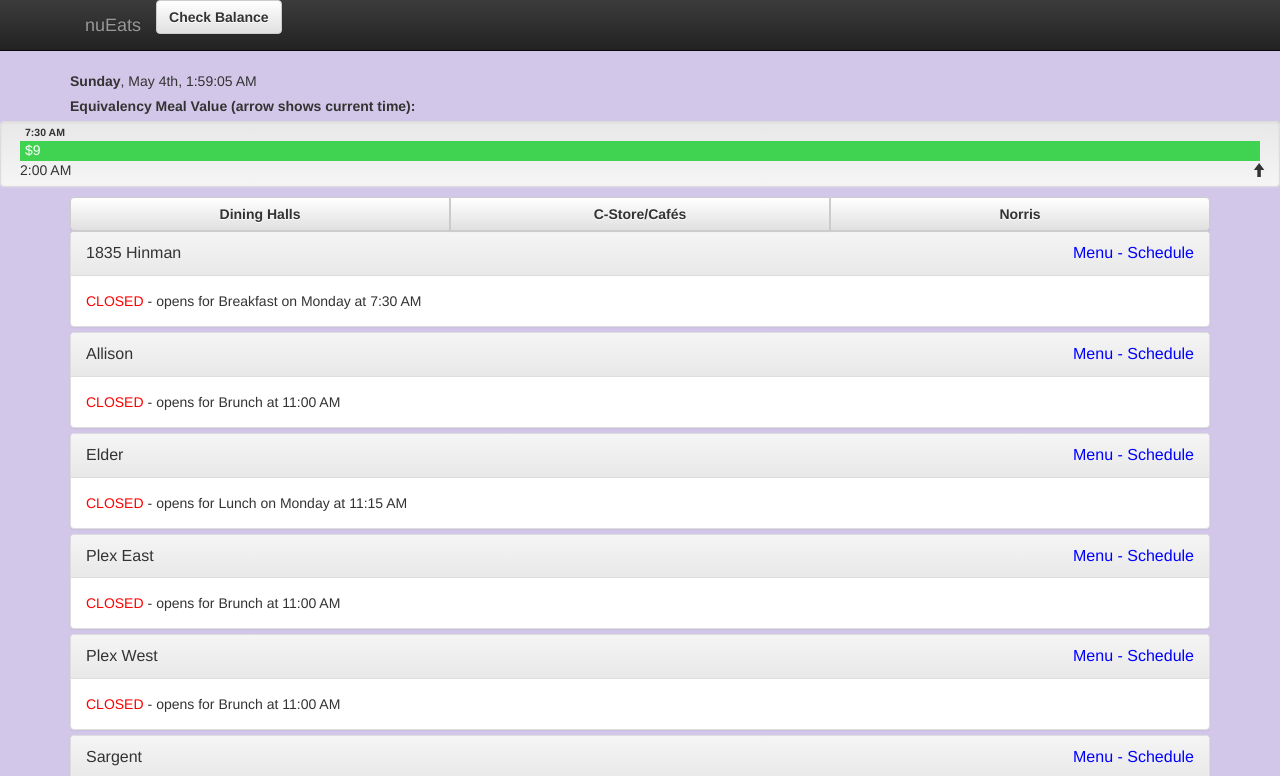
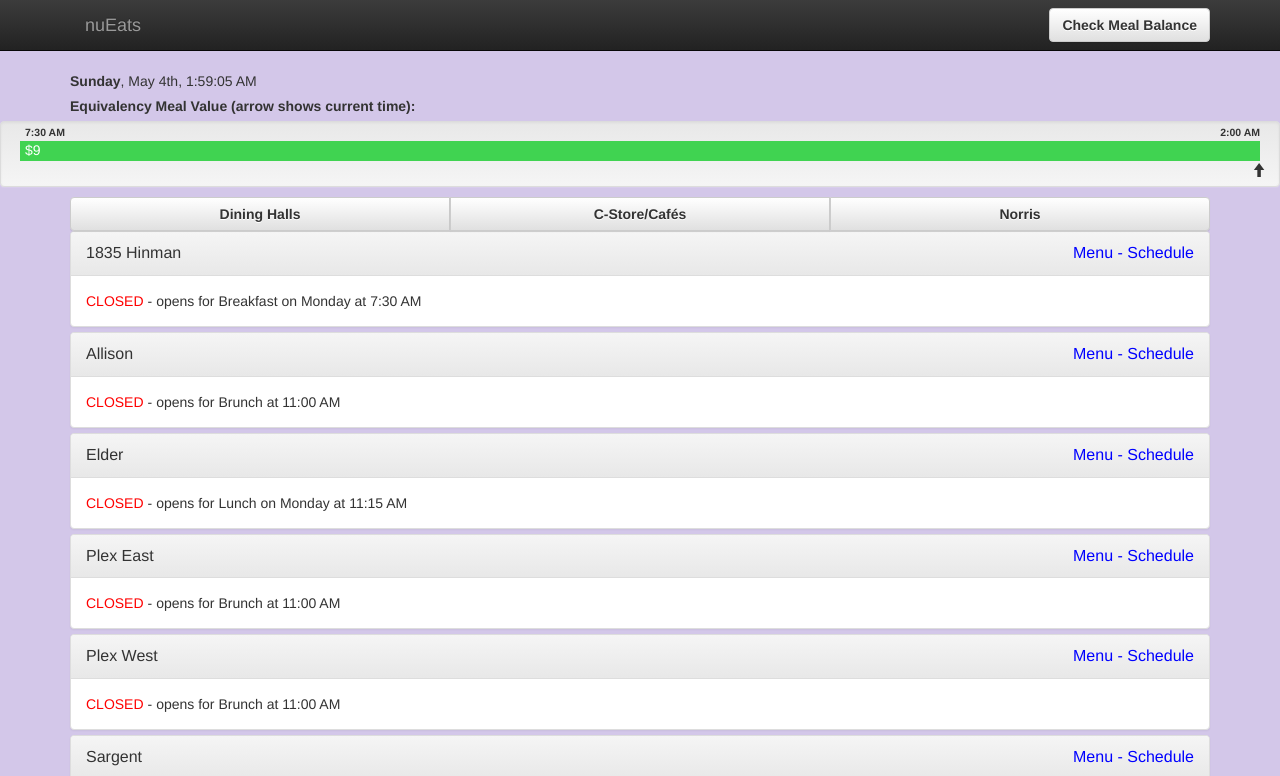
Before and after one commit to itsmichaelwang/nuEats, a plain HTML site: page nuEats.html in a window 1280 px wide. Shown: the top 776 px of the page. Drawn offline with Linux system fonts and the light colour scheme.

Commit message:
Big Changes

```diff
--- a/nuEats.html
+++ b/nuEats.html
@@ -4,17 +4,16 @@
         <meta charset="utf-8">
         <meta http-equiv="X-UA-Compatible" content="IE=edge">
         <meta name="viewport" content="width=device-width, initial-scale=1">
-
         <title>nuEats</title>
 
         <!-- Bootstrap core CSS -->
         <link rel="stylesheet" href="css/bootstrap.min.css" type="text/css"/>
 
+        <!-- Bootstrap responsive CSS -->
+        <link rel="stylesheet" href="css/bootstrap-theme.min.css" type="text/css"/>
+
         <!-- User-fed CSS -->
         <link rel="stylesheet" href="nuEats.css" type="text/css">
-
-        <!-- Bootstrap responsive CSS -->
-        <link rel="stylesheet" href="css/bootstrap-theme.min.css" type="text/css"/>
 
         <!-- Google Analytics -->
         <script>
@@ -31,32 +30,28 @@
 
     <body onload="onCreate()">
 
-        <!-- Navigation Bar and Balance Button -->
+        <!-- Navigation Bar and "Check Balance" Button -->
         <div class="navbar navbar-inverse navbar-static-top">
             <div class="navbar-inner">
                 <div class="container">
-                    <a class="navbar-brand" href="#">nuEats</a>
 
-                    <!--
-                    <div id="bookmark" class="btn-group header-btn">
-                        <button type="button" class="btn btn-default">
-                            <span class="glyphicon glyphicon-star-empty"></span>
-                        </button>
-                    </div>
-                    -->
+                    <!-- Title of Website Goes Here -->
+                    <a class="navbar-brand" href="http://www.tinyurl.com/nuEatsFood/">nuEats</a>
 
-                    <div id="balance" class="btn-group header-btn">
+                    <!-- "Check Balance" Button Details Go Here -->
+                    <div id="balance-btn" class="btn-group header-btn">
                         <a href="https://go.dosa.northwestern.edu/uhfs/foodservice/balancecheck">
                             <button type="button" class="btn btn-default">
-                                Check Balance
+                                Check Meal Balance
                             </button>
                         </a>
                     </div>
+
                 </div>
             </div>
         </div>
 
-        <!-- Clock -->
+        <!-- LiveClock -->
         <div class="container">
             <div id="clock"></div>
         </div>
--- a/nuEats.js
+++ b/nuEats.js
@@ -1,8 +1,8 @@
 function onCreate() {
 
-    // Consider this to be the "main" function of sorts
-    document.getElementById("clock").innerHTML = createClock();                                     // Create a clock
-    setInterval(function() { document.getElementById("clock").innerHTML = createClock(); }, 500);   // Update it every half-second
+    // Create a clock and update it every 500ms
+    document.getElementById("clock").innerHTML = createClock();
+    setInterval(function() { document.getElementById("clock").innerHTML = createClock(); }, 500);
 
     // Dynamically create equivalency-rate bars from array data
     //              Time     Equivalency Rate
@@ -18,9 +18,9 @@ function onCreate() {
     // Use a different set of bars on Sunday
     var today = new Date();
     if (today.getDay() == 0) {
-        createEqRateBars(sundayEqRates);
+        createEqMealBars(sundayEqRates);
     } else {
-        createEqRateBars(EqRates);
+        createEqMealBars(EqRates);
     }
 
     // Set the position of an arrow pointing to the correct time block
@@ -173,40 +173,39 @@ function onCreate() {
 }
 
 /*
- * Create a clock, with special formatting
+ * Create a clock with formatting: "Sunday, January 1st, 12:00:00 AM"
  */
 function createClock() {
-    // Date format is "Sunday, January 1st, 12:00:00 AM"
     var today = new Date();
 
-    var day = returnDay(today.getDay());    // Convert day integer to string (i.e. Monday, Tuesday, Wednesday...)
-    var o = returnMonth(today.getMonth());  // Convert month integer to string (i.e. January, February, March...)
-    var d = formatDate(today.getDate());    // Add suffix to date (i.e. 1st, 2nd, 4th...)
+    var n = monthToStr(today.getMonth());  // Convert month integer code to string (i.e. January, February, March...)
+    var d = dateToStr(today.getDate());    // Add suffix to date (i.e. 1st, 2nd, 4th...)
+    var day = dayToStr(today.getDay());    // Convert day integer code to string (i.e. Monday, Tuesday, Wednesday...)
 
     var h = today.getHours();
-    var m = formatTime(today.getMinutes()); // If minutes or seconds is single digit, add zero before
+    var m = formatTime(today.getMinutes());
     var s = formatTime(today.getSeconds());
 
-    var AMPM = getAMPM(h);
+    var AMPM = getAMPM(h);                  // Convert hour to 12-hour time format
     h = h % 12;
     if (h == 0) {
         h = 12;
     }
 
-    // Controls the final output of the clock's text
-    return (day).bold() + ", " + o + " " + d + ", " + h + ":" + m + ":" + s + " " + AMPM;
+    // Controls the Final formatting of the clock string
+    return (day).bold() + ", " + n + " " + d + ", " + h + ":" + m + ":" + s + " " + AMPM;
 }
 
-// A series of helper functions
-function returnDay(day) {
+// Helper functions for createClock()
+function dayToStr(day) {
     return ["Sunday","Monday","Tuesday","Wednesday","Thursday","Friday","Saturday"][day];
 }
 
-function returnMonth(month) {
+function monthToStr(month) {
     return ["January","February","March","April","May","June","July","August","September","October","November","December"][month];
 }
 
-function formatDate(date) {
+function dateToStr(date) {
     if (date == 11 || date == 12 || date == 13) {
         return date + "th";
     }
@@ -223,81 +222,79 @@ function formatDate(date) {
     }
 }
 
-// Add zeros before numbers where necessary
-function formatTime(i) {
-    if (i < 10) {
-        i = "0" + i;
+// If minutes or seconds variable is a single digit, add zero before it so it looks nice
+function formatTime(time) {
+    if (time >= 0 && time < 10) {
+        time = "0" + time;
     }
-    return i;
+    return time;
 }
 
-// Given an hour, determine if it is AM or PM
+// Given an hour, determine if it's in the AM or PM
 function getAMPM(hour) {
     return ["AM","PM"][(((hour % 24) >= 12) & 1)];
 }
 
+/*
+ * Procedurally create equivalency meal exchange rate bars
+ */
+function createEqMealBars(EqMeals) {
 
-/*
- * Procedurally create equivalency rate exchange bars
- */
-function createEqRateBars(EqRates) {
+    // EqMeals is a 2D array of values that shows HOW MUCH an equivalency meal is worth AT WHAT times
+    var rows = EqMeals.length;
+    var columns = EqMeals[0].length;
 
-    // EqRates is a "3-dimensional" array of time slots and corresponding equivalency rates
-    var rows = EqRates.length;
-    var columns = EqRates[0].length;
-
-    // Use the total length of all blocks to figure out what proportion each individual block takes up
-    var startMin = timeInMin(EqRates[0][0], EqRates[0][1]); // Converts hours and minutes to just minutes for easy math
-    var endMin = timeInMin(EqRates[rows - 1][0], EqRates[rows - 1][1]);
+    // Calculate the total number of minutes Sodexo facilities are open
+    var startMin = timeInMin(EqMeals[0][0], EqMeals[0][1]);
+    var endMin = timeInMin(EqMeals[rows - 1][0], EqMeals[rows - 1][1]);
     var totalMin = endMin - startMin;
 
-    // For each time block, create a div that represents that block graphically as a horizontal bar
+    // For each block, find its time as a proportion of the total time, and create a bar of proportional width
     for (var i = 0; i < rows - 1; i++) {
 
         // Set up variables that specify the horizontal bar's name and width, then add it
-        var name = "block" + i;
-        var blockMin = timeInMin(EqRates[i + 1][0], EqRates[i + 1][1]) - timeInMin(EqRates[i][0], EqRates[i][1]);
+        var blockMin = timeInMin(EqMeals[i + 1][0], EqMeals[i + 1][1]) - timeInMin(EqMeals[i][0], EqMeals[i][1]);
         var blockWidth = (blockMin / totalMin) * 100 + "%";
 
-        jQuery('<div/>', {
-            id: name,
-            class: "rate-bars",
-            css: {
-                width: blockWidth,
-            }
-        }).appendTo('#rate-bars-container');
-
-
         // Format time information, then display it ABOVE the bar
-        var hour = EqRates[i][0] % 12;              // 12-hour time
-        var minute = formatTime(EqRates[i][1]);     // Add '0' before minute if minute < 10
-        var AMPM = getAMPM(EqRates[i][0]);          // Is it AM or PM?
-
-        jQuery('<div/>', {
-            id: "timeText" + i,
-            class: 'timeText',
-            text: hour + ":" + minute + " " + AMPM
-        }).appendTo("#" + name);
-
+        var hour = EqMeals[i][0] % 12;              // 12-hour time
+        var minute = formatTime(EqMeals[i][1]);     // Add '0' before minute if minute < 10
+        var AMPM = getAMPM(EqMeals[i][0]);          // Is it AM or PM?
 
         // Pull price information, then display it ON the bar
-        var price = EqRates[i][2];
+        var price = EqMeals[i][2];
 
-        jQuery('<div/>', {
-            class: 'priceText',
-            text: "$" + price
-        }).appendTo("#" + name);
+        // Generate the blocks and surrounding text (requires nested divs)
+        $('#rate-bars-container').append(
+            $('<div/>', {
+                id: "block" + i,
+                class: "rate-bars",
+                css: {
+                    width: blockWidth,
+                }
+            }).append(
+                $('<div/>', {
+                    class: 'timeText',
+                    text: hour + ":" + minute + " " + AMPM
+                })
+            ).append(
+                $('<div/>', {
+                    class: 'priceText',
+                    text: "$" + price
+                })
+            )
+        );
     }
 
     // Do something special to pull closing time and put it ABOVE the bar and flush right
-    var hour = EqRates[rows-1][0] % 12;             // 12-hour time
-    var minute = formatTime(EqRates[rows-1][1]);    // Add '0' before minute if minute < 10
-    var AMPM = getAMPM(EqRates[rows - 1][0]);       // Is it AM or PM?
+    var hour = EqMeals[rows-1][0] % 12;             // 12-hour time
+    var minute = formatTime(EqMeals[rows-1][1]);    // Add '0' before minute if minute < 10
+    var AMPM = getAMPM(EqMeals[rows - 1][0]);       // Is it AM or PM?
 
-    jQuery('<div/>', {
-        class: 'timeText-right',
+    $('<div/>', {
+        class: 'timeText-closing',
         text: hour + ":" + minute + " " + AMPM
-    }).appendTo("#" + name); // Just to keep thing simple, we'll make it a subclass of the last horizontal bar
+    }).appendTo("#block" + (rows - 2)); // Just to keep thing simple, we'll make it a subclass of the last horizontal bar
 }
 
 /*
@@ -305,7 +302,7 @@ function createEqRateBars(EqRates) {
  */
 function setArrowPosition(EqRates) {
 
-    // EqRates is a "3-dimensional" array of time slots and corresponding equivalency rates
+    // EqRates is a 2D array of time slots and corresponding equivalency rates
     var rows = EqRates.length;
 
     // Get some time information
@@ -486,7 +483,7 @@ function returnOpenOrClosed(operatingHours, hallCode) {
                 } else if (i > day) {
                     var blockName = operatingHours[hallCode][j][0];
                     var openStr = openTime(operatingHours[hallCode][j][dayCode]);
-                    var openDay = returnDay(i % 7);
+                    var openDay = dayToStr(i % 7);
 
                     return [1, "CLOSED", "- opens for " + blockName + " on " + openDay + " at " + openStr];
                 }
```
